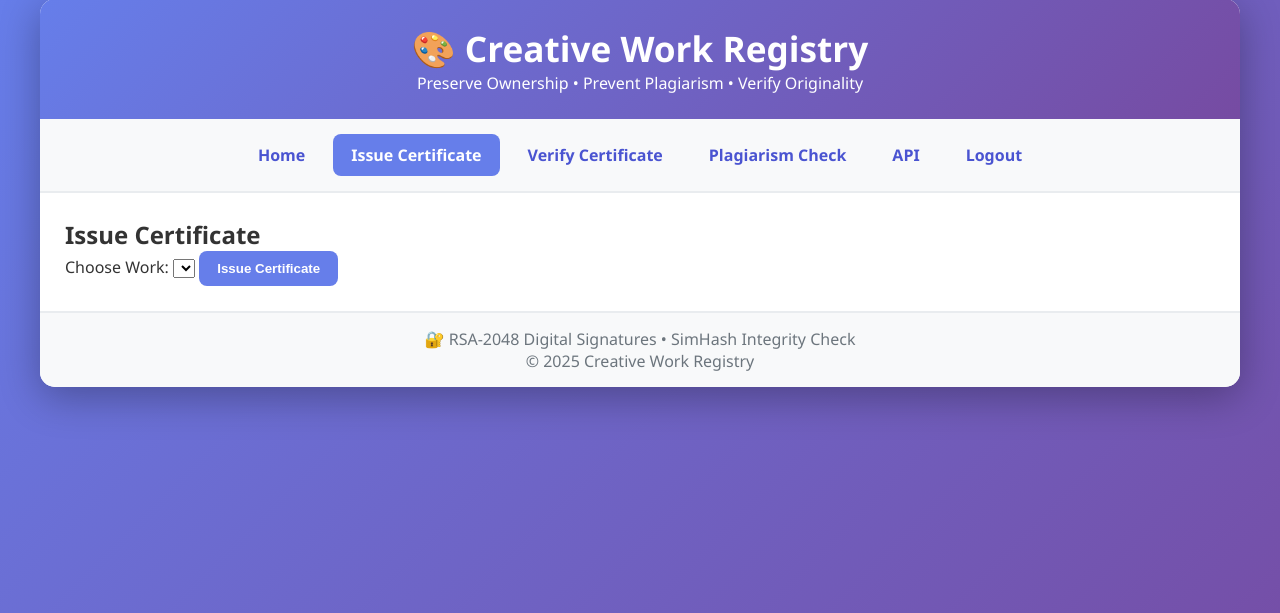
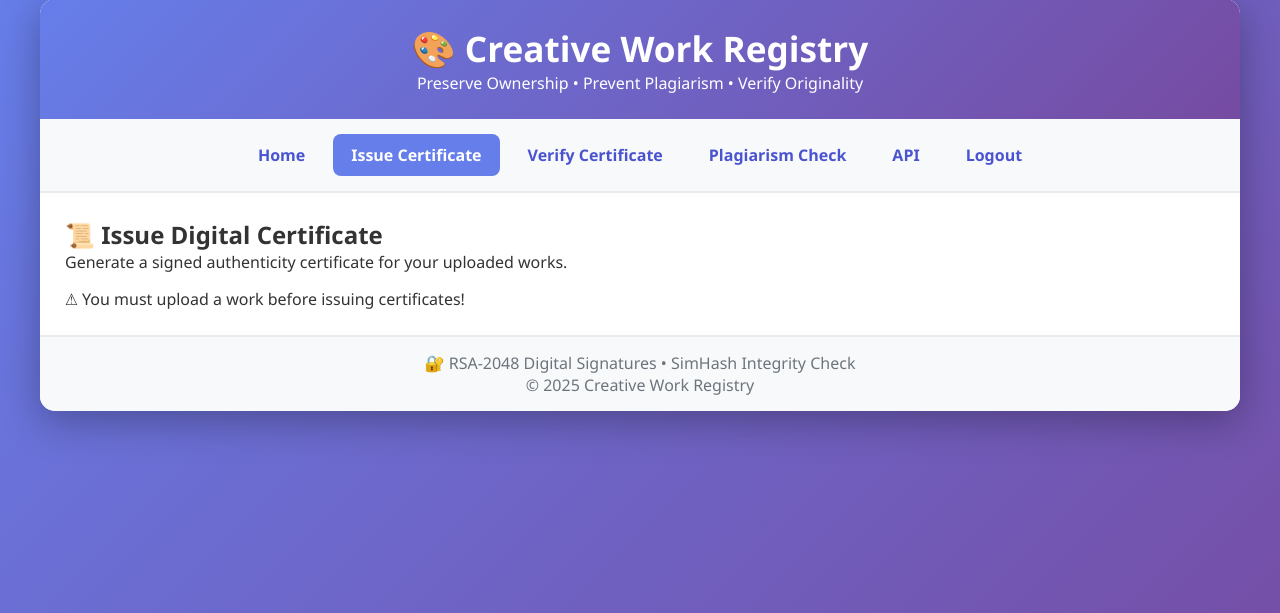
Before and after one commit to Autokade/Software_project, a Flask app: page /issue_certificate in a window 1280 px wide. Shown: the part 21-634 px from the top of the page. Run offline with Flask 3, Linux system fonts and the light colour scheme; the visitor is signed in with stand-in values (Sample User, id 1); lists and menus that the app fills with data are empty.

Commit message:
Update issue_certificate.html

```diff
--- a/templates/issue_certificate.html
+++ b/templates/issue_certificate.html
@@ -1,13 +1,25 @@
 {% extends "base.html" %}
+{% block title %}Issue Certificate{% endblock %}
 {% block content %}
-<h2>Issue Certificate</h2>
-<form method="POST">
-    <label>Choose Work:</label>
-    <select name="work_id">
+
+<h2>📜 Issue Digital Certificate</h2>
+<p>Generate a signed authenticity certificate for your uploaded works.</p>
+
+{% if works %}
+<form method="POST" style="margin-top:20px;">
+    <label><strong>Select Your Work:</strong></label><br>
+    <select name="work_id" required
+            style="padding:10px; border-radius:8px; width:60%; margin-top:10px;">
         {% for wid, work in works.items() %}
-        <option value="{{ wid }}">{{ work.title }}</option>
+        <option value="{{ wid }}">{{ work.title }} ({{ work.uploaded_at[:10] }})</option>
         {% endfor %}
     </select>
+
+    <br><br>
     <button type="submit">Issue Certificate</button>
 </form>
+{% else %}
+<p style="margin-top:15px;">⚠ You must upload a work before issuing certificates!</p>
+{% endif %}
+
 {% endblock %}
```
